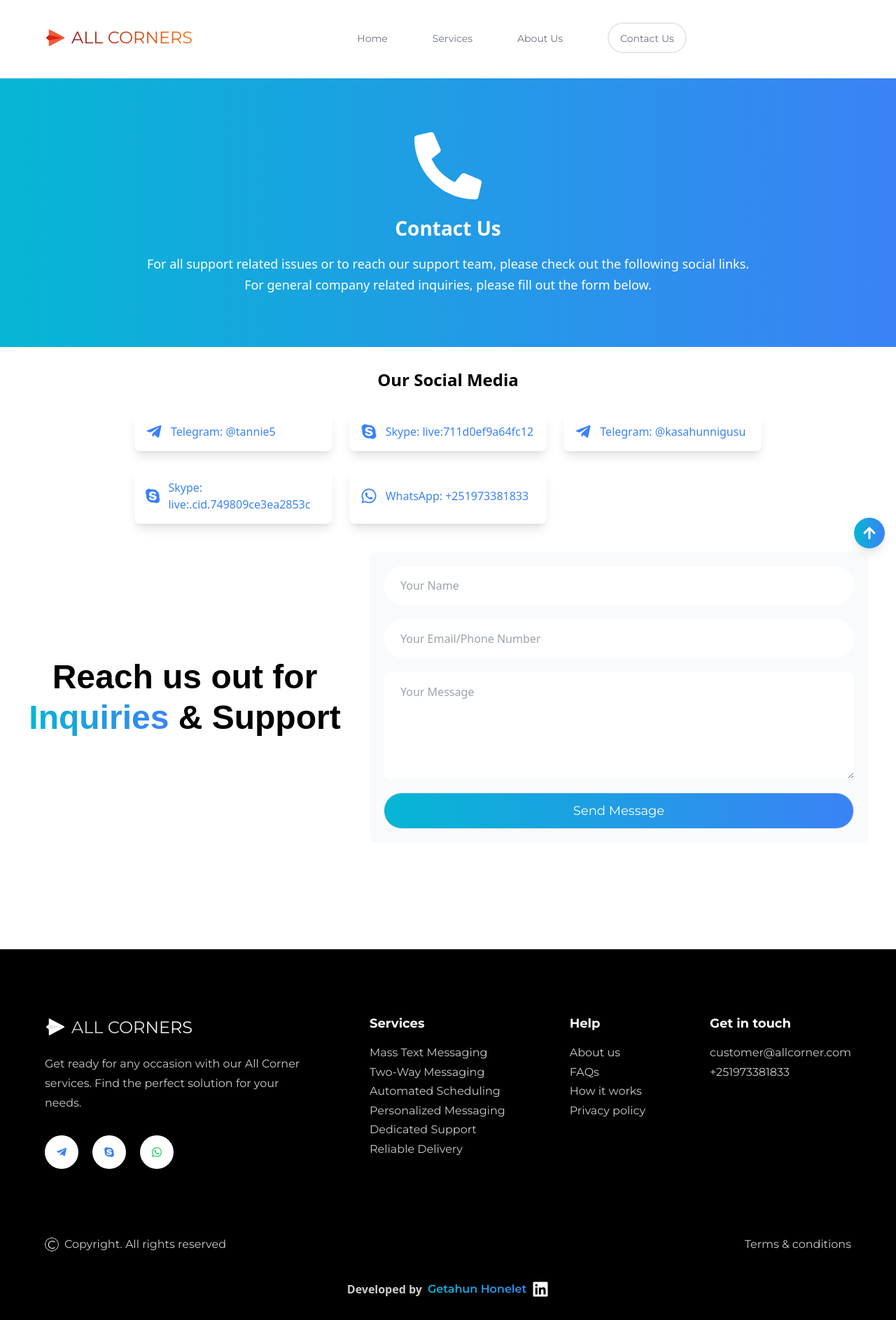
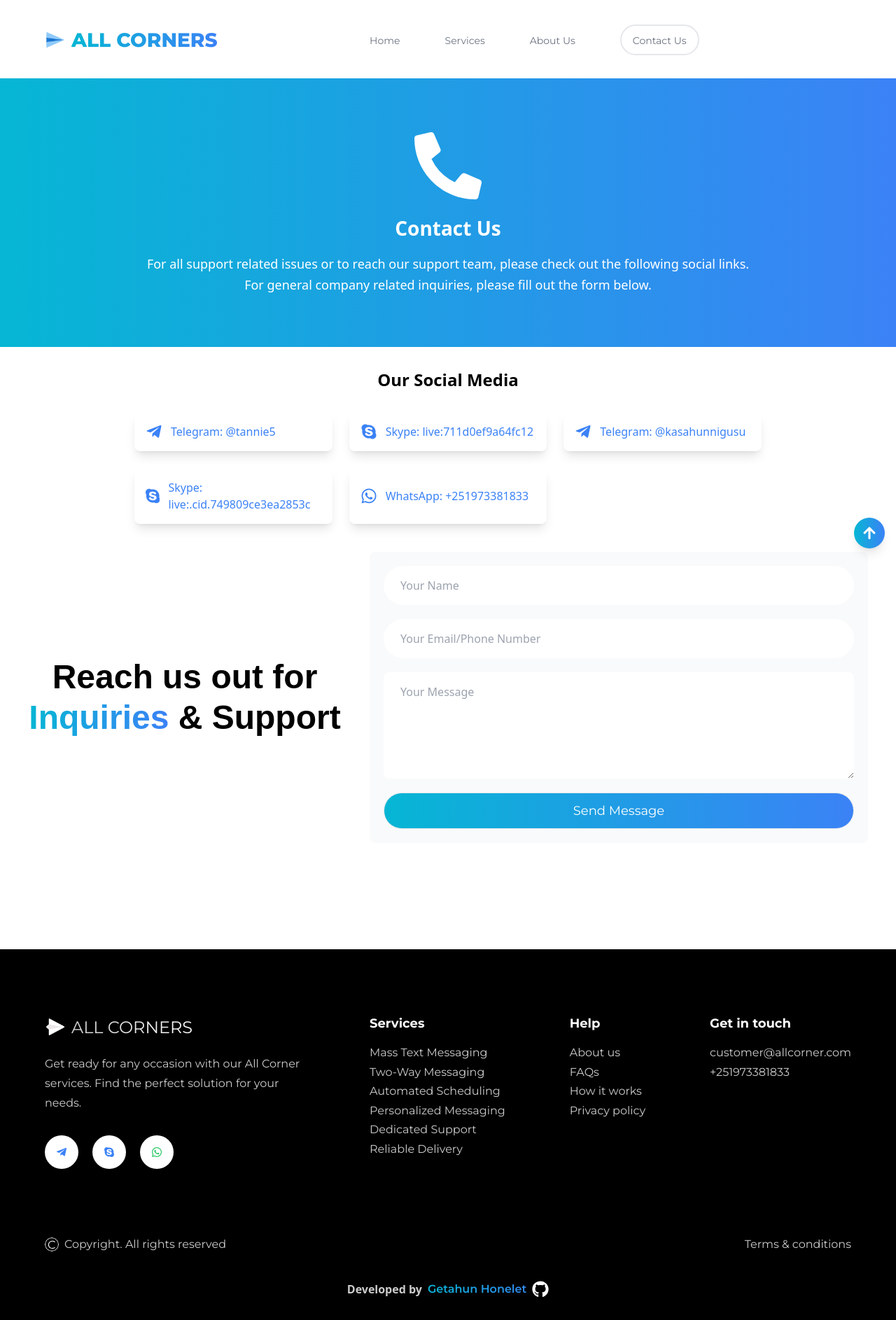
Before and after one commit to getch04/bulk-sms, a React (Vite) app: page /contact-us in a window 1280 px wide. Shown: the whole page at 70% size. Built offline with nearby package versions, Linux system fonts and the light colour scheme; a web font is replaced by a local one.

Commit message:
fix: change icons and logos

```diff
--- a/src/assets/images/index.js
+++ b/src/assets/images/index.js
@@ -14,7 +14,7 @@ import customer1 from './customer1.jpeg'
 import customer2 from './customer2.svg'
 
 import footerLogo from './footer-logo.png'
-import headerLogo from './header-logo.png'
+import headerLogo from './logo.png'
 
 
 import offer from './offer.svg'
--- a/src/components/Nav.jsx
+++ b/src/components/Nav.jsx
@@ -48,7 +48,7 @@ const Nav = () => {
       <nav className="flex justify-between items-center max-container">
         <a href="/" className="flex items-center gap-2">
           <img src={headerLogo} alt="logo" width={30} height={29} />
-          <span className="font-montserrat text-2xl bg-gradient-to-r from-red-800 to-orange-500 bg-clip-text text-transparent">
+          <span className="bg-gradient-to-r from-cyan-500 to-blue-500 bg-clip-text text-transparent font-montserrat font-extrabold text-3xl">
             ALL CORNERS
           </span>
         </a>
--- a/src/sections/Footer.jsx
+++ b/src/sections/Footer.jsx
@@ -1,10 +1,5 @@
 import React from "react";
-import {
-  FaLinkedin,
-  FaSkype,
-  FaTelegramPlane,
-  FaWhatsapp,
-} from "react-icons/fa";
+import { FaGithub, FaSkype, FaTelegramPlane, FaWhatsapp } from "react-icons/fa";
 import { copyrightSign } from "../assets/icons";
 import { footerLogo } from "../assets/images";
 import { footerLinks } from "../constants";
@@ -101,14 +96,14 @@ const Footer = () => {
       <div className="flex justify-center items-center text-white-400 mt-10">
         <h4 className="font-semibold">Developed by</h4>
         <a
-          href="https://www.linkedin.com/in/getahun-honelet-a63998186/"
+          href="https://github.com/getch04"
           target="_blank"
           rel="noopener noreferrer"
           aria-label="LinkedIn"
           className="flex items-center bg-gradient-to-r from-cyan-500 to-blue-500 bg-clip-text text-transparent font-montserrat"
         >
           <span className="font-semibold  ml-2">Getahun Honelet</span>
-          <FaLinkedin className="text-2xl text-white  ml-2" />
+          <FaGithub className="text-2xl text-white  ml-2" />
         </a>
       </div>
     </footer>
```
Also changed, not shown: src/assets/images/logo.png (added), 1 other file (tests, documents, lock files or other folders).
